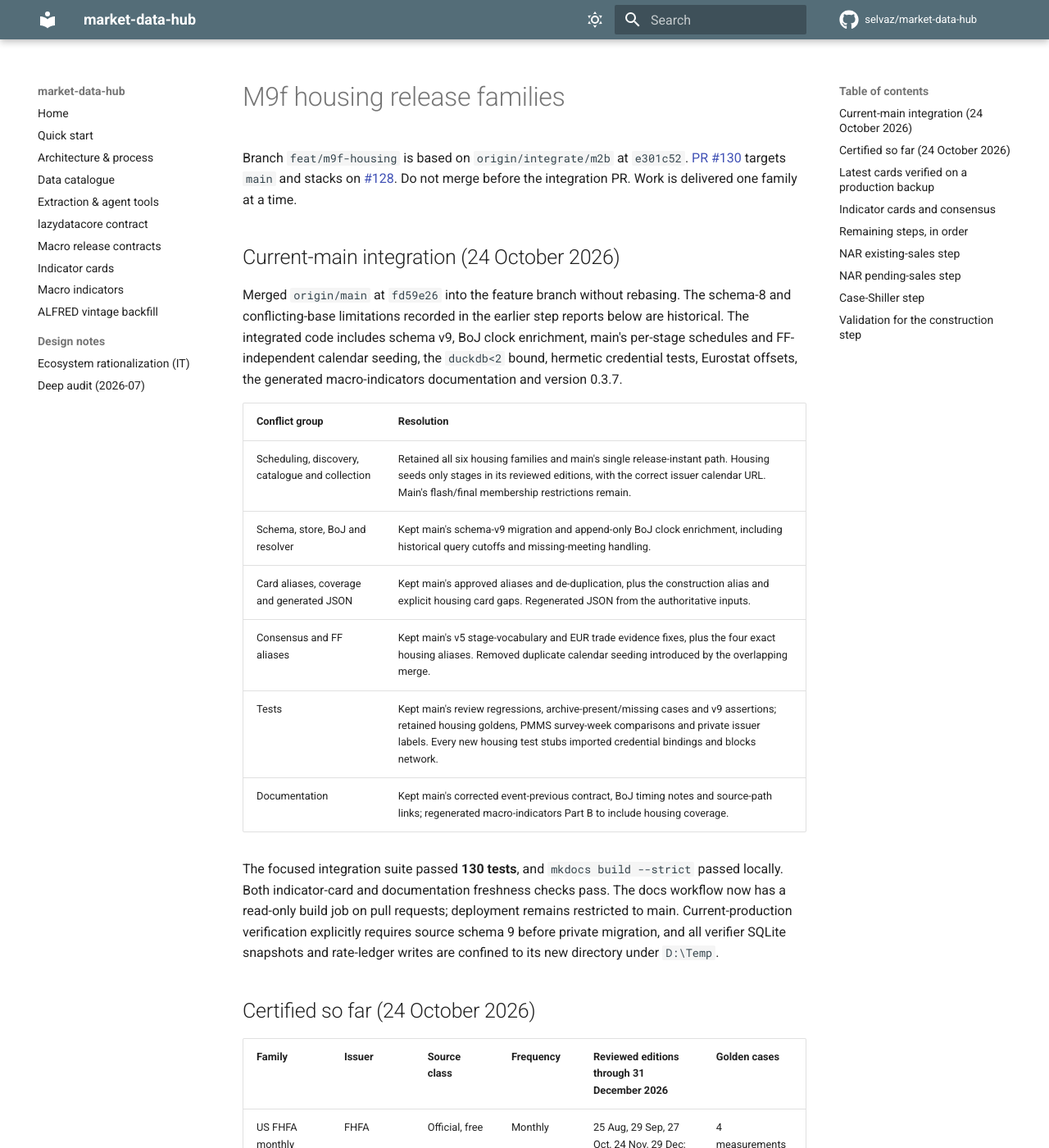
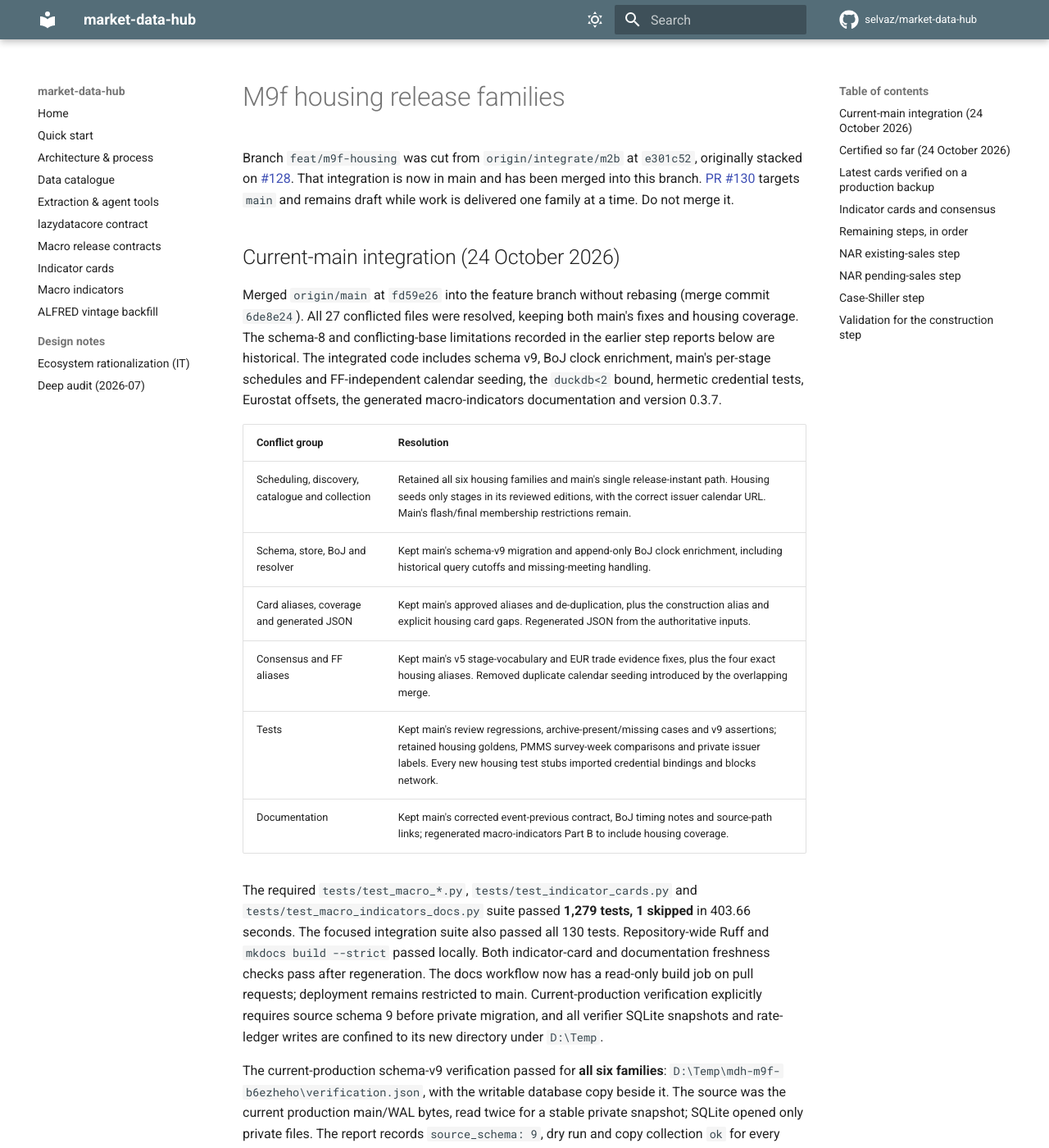
Before and after one commit to selvaz/market-data-hub, an MkDocs documentation site: the page built from docs/macro-housing.md, in a window 1280 px wide and 1400 px high. Shown: the whole window at 82% size. Built offline with MkDocs 1.6.1 and Material for MkDocs 9.7.7, drawn with Linux system fonts in a browser that asks for light colours; comment, search, counter and statistics services are not loaded; some of the changed text lies outside the part shown.

Commit message:
docs: record current schema-v9 housing verification

````diff
--- a/docs/macro-housing.md
+++ b/docs/macro-housing.md
@@ -1,13 +1,16 @@
 # M9f housing release families
 
-Branch `feat/m9f-housing` is based on `origin/integrate/m2b` at `e301c52`.
+Branch `feat/m9f-housing` was cut from `origin/integrate/m2b` at `e301c52`,
+originally stacked on [#128](https://github.com/selvaz/market-data-hub/pull/128).
+That integration is now in main and has been merged into this branch.
 [PR #130](https://github.com/selvaz/market-data-hub/pull/130) targets `main` and
-stacks on [#128](https://github.com/selvaz/market-data-hub/pull/128). Do not merge
-before the integration PR. Work is delivered one family at a time.
+remains draft while work is delivered one family at a time. Do not merge it.
 
 ## Current-main integration (24 October 2026)
 
-Merged `origin/main` at `fd59e26` into the feature branch without rebasing.
+Merged `origin/main` at `fd59e26` into the feature branch without rebasing
+(merge commit `6de8e24`). All 27 conflicted files were resolved, keeping both
+main's fixes and housing coverage.
 The schema-8 and conflicting-base limitations recorded in the earlier step
 reports below are historical. The integrated code includes schema v9, BoJ
 clock enrichment, main's per-stage schedules and FF-independent calendar seeding,
@@ -23,12 +26,34 @@
 | Tests | Kept main's review regressions, archive-present/missing cases and v9 assertions; retained housing goldens, PMMS survey-week comparisons and private issuer labels. Every new housing test stubs imported credential bindings and blocks network. |
 | Documentation | Kept main's corrected event-previous contract, BoJ timing notes and source-path links; regenerated macro-indicators Part B to include housing coverage. |
 
-The focused integration suite passed **130 tests**, and `mkdocs build --strict`
-passed locally. Both indicator-card and documentation freshness checks pass.
+The required `tests/test_macro_*.py`, `tests/test_indicator_cards.py` and
+`tests/test_macro_indicators_docs.py` suite passed **1,279 tests, 1 skipped**
+in 403.66 seconds. The focused integration suite also passed all 130 tests.
+Repository-wide Ruff and `mkdocs build --strict` passed locally. Both
+indicator-card and documentation freshness checks pass after regeneration.
 The docs workflow now has a read-only build job on pull requests; deployment
 remains restricted to main. Current-production verification explicitly requires
 source schema 9 before private migration, and all verifier SQLite snapshots and
 rate-ledger writes are confined to its new directory under `D:\Temp`.
+
+The current-production schema-v9 verification passed for **all six families**:
+`D:\Temp\mdh-m9f-b6ezheho\verification.json`, with the writable database copy
+beside it. The source was the current production main/WAL bytes, read twice
+for a stable private snapshot; SQLite opened only private files. The report
+records `source_schema: 9`, dry run and copy collection `ok` for every family,
+repeat collection `no_change`, all nine latest read-API measures certified
+against their issuers with the correct official/private source classes,
+SQLite integrity `ok`, and `source_main_unchanged: true`.
+
+Reproduce the complete current check with bytecode writes disabled:
+
+```powershell
+& C:\ProgramData\spyder-6\python.exe -B scripts\verify_macro_m9f.py --source C:\ProgramData\InvestmentCommittee\live\db\macro_releases.sqlite --destination-root D:\Temp
+```
+
+The GitHub strict docs job passed on the merge commit. Final-head Python
+3.9–3.12 and docs results are tracked in PR #130; the next family starts only
+after those checks pass.
 
 ## Certified so far (24 October 2026)
 
````
